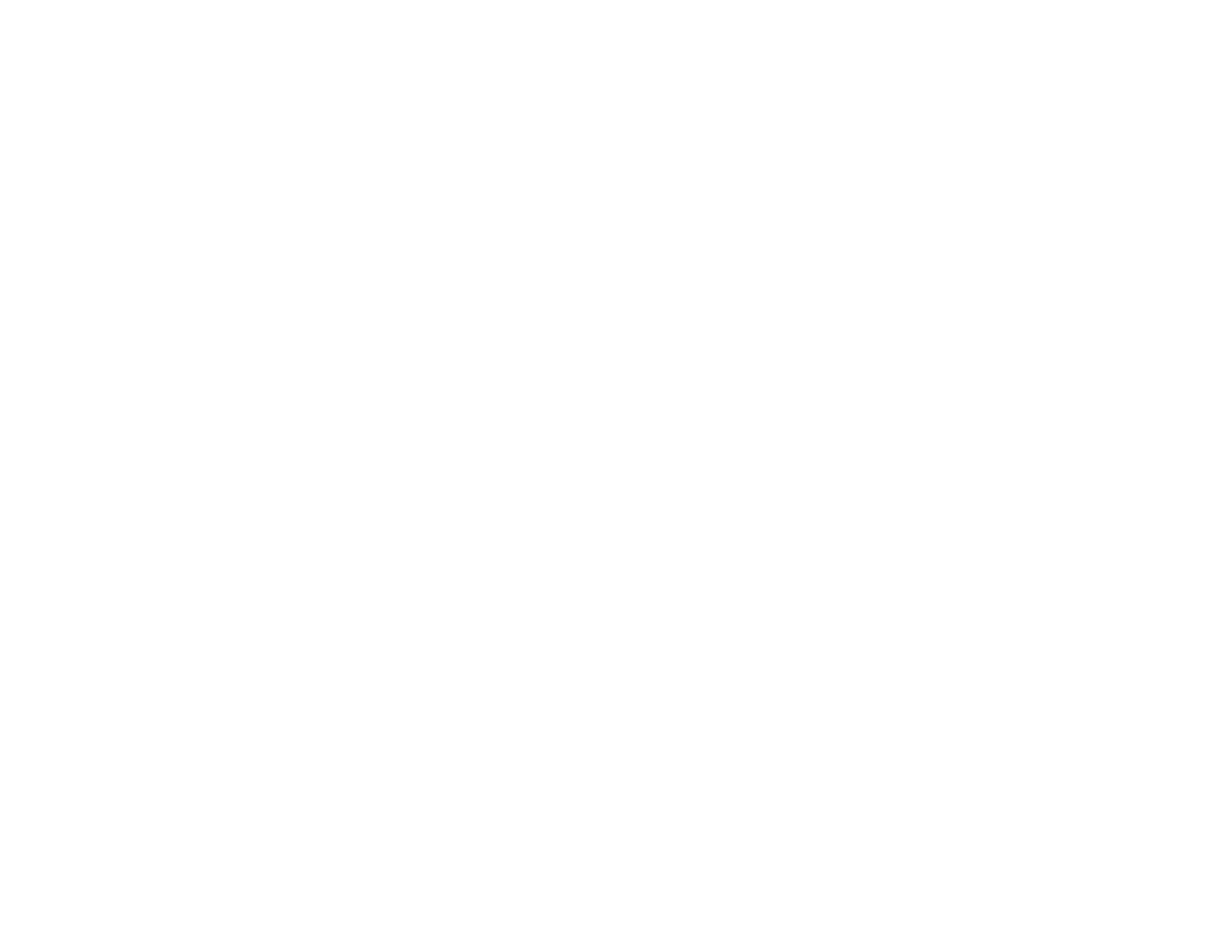
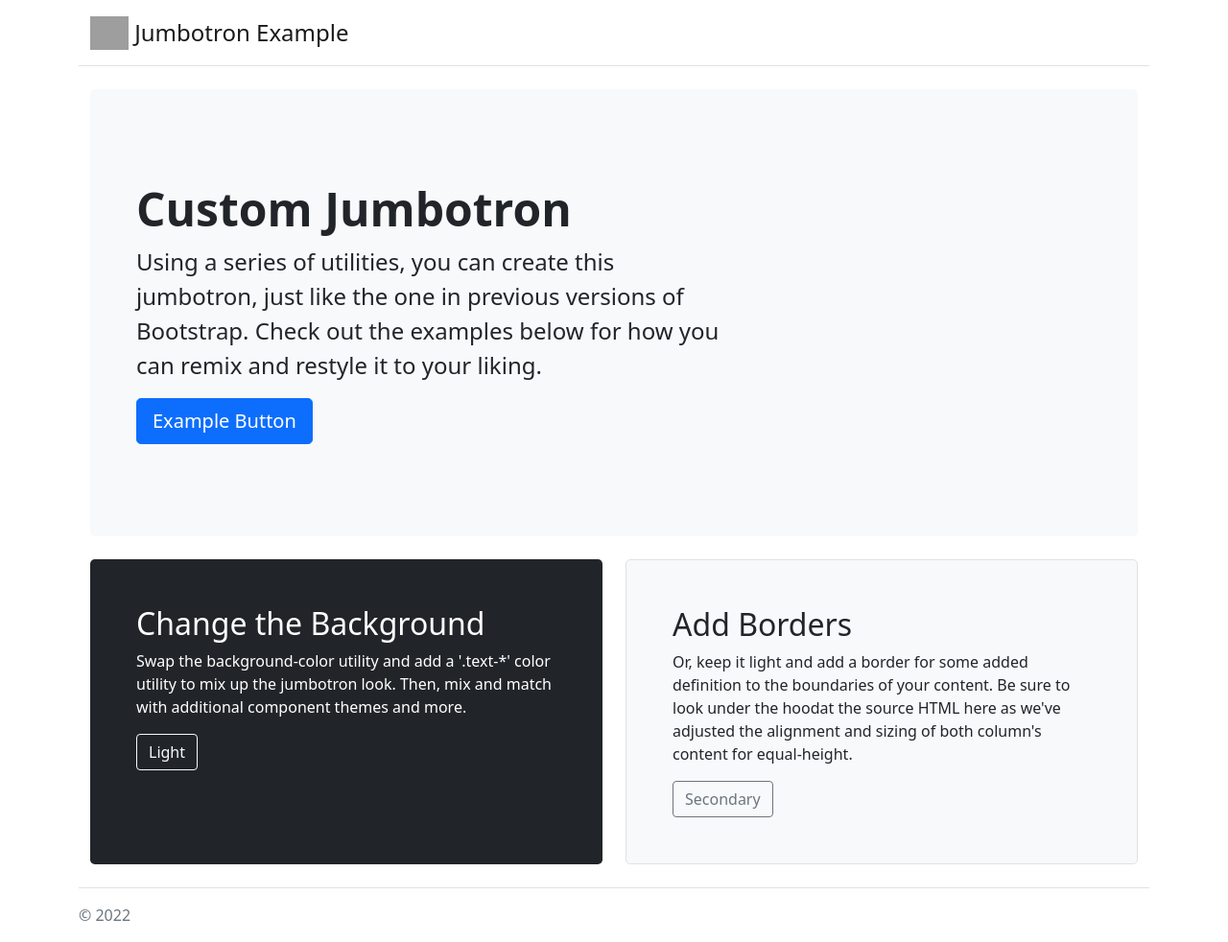
Before and after one commit to TrixyParra/mfw-day5-take-home, a plain HTML site: page index.html in a window 1280 px wide. Shown: the whole page at 96% size. Before the commit the page ends 800 px from the top, so only its background shows below. Drawn offline with nearby package versions, Linux system fonts and the light colour scheme; grey boxes are pictures that could not be loaded.

Commit message:
Added navbar, jumbotron, 2 small columns, and footer, css

```diff
--- a/css/styles.css
+++ b/css/styles.css
@@ -0,0 +1,7 @@
+* {
+    box-sizing: border-box;
+}
+
+body {
+    margin: 0;
+}
--- a/index.html
+++ b/index.html
@@ -11,9 +11,44 @@
 
 </head>
 <body>
+    <div class="container">
+        <nav class="navbar-light border-bottom py-3 mb-4">
+            <div class="container-fluid">
+            <a class="navbar-brand fs-4" href="#">
+                <img src="https://getbootstrap.com/docs/5.1/assets/brand/bootstrap-logo.svg" alt="Bootstrap Logo" width="40" height="35" class="d-inline-block align-text-top"> Jumbotron Example
+            </a>
+            </div>
+        </nav>
 
+        <div class="container-fluid">
+            <div class="jumbotron bg-light rounded-3 p-5">
+            <h1 class="display-5 fw-bold pt-5">Custom Jumbotron</h1>
+            <p class="col-md-8 fs-4 lh-md pe-5">Using a series of utilities, you can create this jumbotron, just like the one in previous versions of Bootstrap. Check out the examples below for how you can remix and restyle it to your liking.</p>
+            <button type="button" class="btn btn-primary btn-lg mb-5">Example Button</button>
+            </div>
+        </div>
 
+        <div class="container-fluid my-4">
+            <div class="row align-items-md-stretch">
+                <div class="col-md-6">
+                    <div class="h-100 bg-dark rounded-3 text-white p-5">
+                        <h2>Change the Background</h2>
+                        <p>Swap the background-color utility and add a '.text-*' color utility to mix up the jumbotron look. Then, mix and match with additional component themes and more.</p>
+                        <button type="button" class="btn btn-outline-light">Light</button>
+                    </div>
+                </div>
+                <div class="col-md-6">
+                    <div class="h-100 bg-light border rounded-3 p-5">
+                        <h2>Add Borders</h2>
+                        <p>Or, keep it light and add a border for some added definition to the boundaries of your content. Be sure to look under the hoodat the source HTML here as we've adjusted the alignment and sizing of both column's content for equal-height.</p>
+                        <button type="button" class="btn btn-outline-secondary">Secondary</button>
+                    </div>
+                </div>
+            </div>
+        </div>
 
+        <footer class="border-top text-muted py-3">&copy; 2022</footer>
+    </div>
 
     <!-- Bootstrap Bundle -->
     <script src="https://cdn.jsdelivr.net/npm/bootstrap@5.1.3/dist/js/bootstrap.bundle.min.js" integrity="sha384-ka7Sk0Gln4gmtz2MlQnikT1wXgYsOg+OMhuP+IlRH9sENBO0LRn5q+8nbTov4+1p" crossorigin="anonymous"></script>
```
